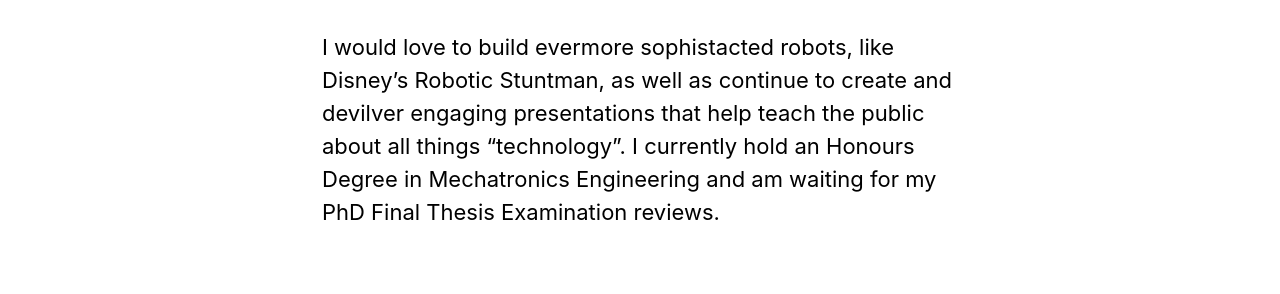
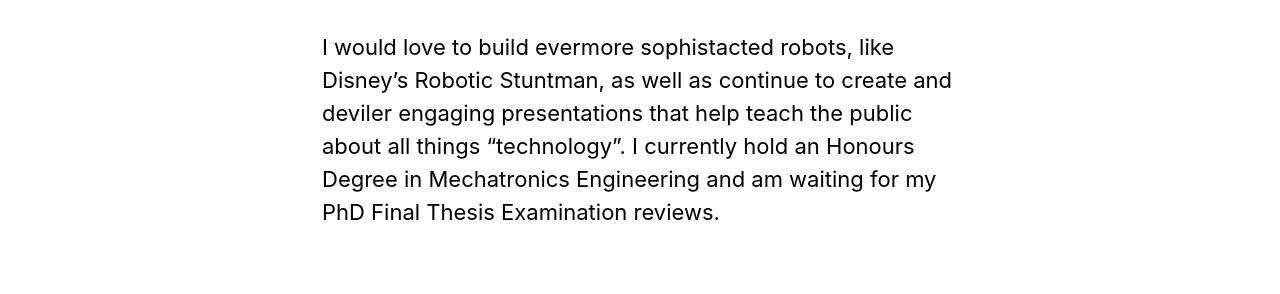
Before and after one commit to doriantsai/doriantsai.github.io, a Jekyll site: the page built from _pages/about_me.md, in a window 1280 px wide and 1360 px high. Shown: the part 849-1143 px from the top of the window. Built offline with Jekyll 4.4.1, drawn with Linux system fonts in a browser that asks for light colours; cached includes are drawn as plain includes.

Commit message:
Changed icons for publications and media appearances on home page. Fixed typo on about me page.

```diff
--- a/_pages/about_me.md
+++ b/_pages/about_me.md
@@ -8,4 +8,4 @@ I have worked with universities, governments and the private sector for over fiv
 
 My roles as a sessional academic at the Queensland University of Technology and as a PhD student as part of the Australian Centre for Robotic Vision have allowed me to explore my passion for education. For the past 10 years I have taught engineering at QUT and developed engaging demonstrations showing off upcoming robotics technology. This has furthered my communication skillset and provided me with an innovative way to bring all my passions together. Some of my career highlights include guest starring in several children's television shows and presenting an interactive demonstration about autonomous vehicles to an audience of a thousand people.
 
-I would love to build evermore sophistacted robots, like Disney's Robotic Stuntman, as well as continue to create and devilver engaging presentations that help teach the public about all things "technology". I currently hold an Honours Degree in Mechatronics Engineering and am waiting for my PhD Final Thesis Examination reviews.
+I would love to build evermore sophistacted robots, like Disney's Robotic Stuntman, as well as continue to create and deviler engaging presentations that help teach the public about all things "technology". I currently hold an Honours Degree in Mechatronics Engineering and am waiting for my PhD Final Thesis Examination reviews.
```
Also changed, not shown: _pages/home.md (+2 -2 lines).
